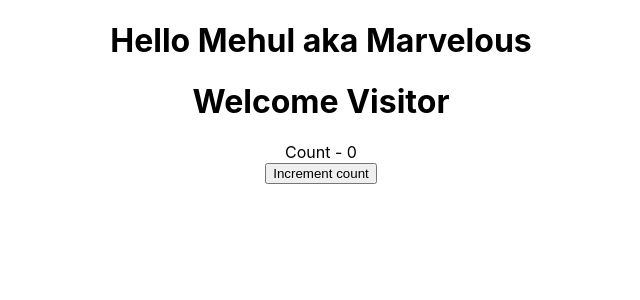
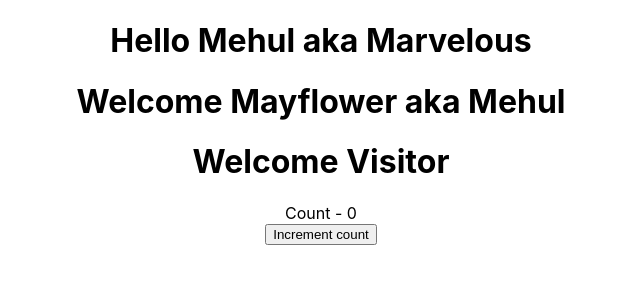
Before and after one commit to Azadmel/ReactFundas, a React (Create React App) app: page / in a window 1280 px wide. Shown: the top 300 px of the page, without its empty margins (319-959 px from the left). Built offline with nearby package versions, Linux system fonts and the light colour scheme.

Commit message:
Destructure props in class component Welcome

```diff
--- a/src/App.js
+++ b/src/App.js
@@ -9,8 +9,7 @@ function App() {
   return (
     <div className="App">
       <Greet name="Mehul" heroName="Marvelous"/>
-       { /* <Greet name="Chris" heroName="Cutie"/>
-      <Welcome name="Mehul" heroName="Mayflower"></Welcome> */}
+      <Welcome name="Mehul" heroName="Mayflower"></Welcome>
 
       <Message></Message>
       <Counter></Counter>
--- a/src/components/Welcome.js
+++ b/src/components/Welcome.js
@@ -2,7 +2,8 @@ import React, {Component} from 'react'
 
 class Welcome extends Component {
     render(){
-        return <h1>Welcome {this.props.heroName} aka {this.props.name}</h1>
+        const {name, heroName} = this.props
+        return <h1>Welcome {heroName} aka {name}</h1>
     }
 }
 
```
